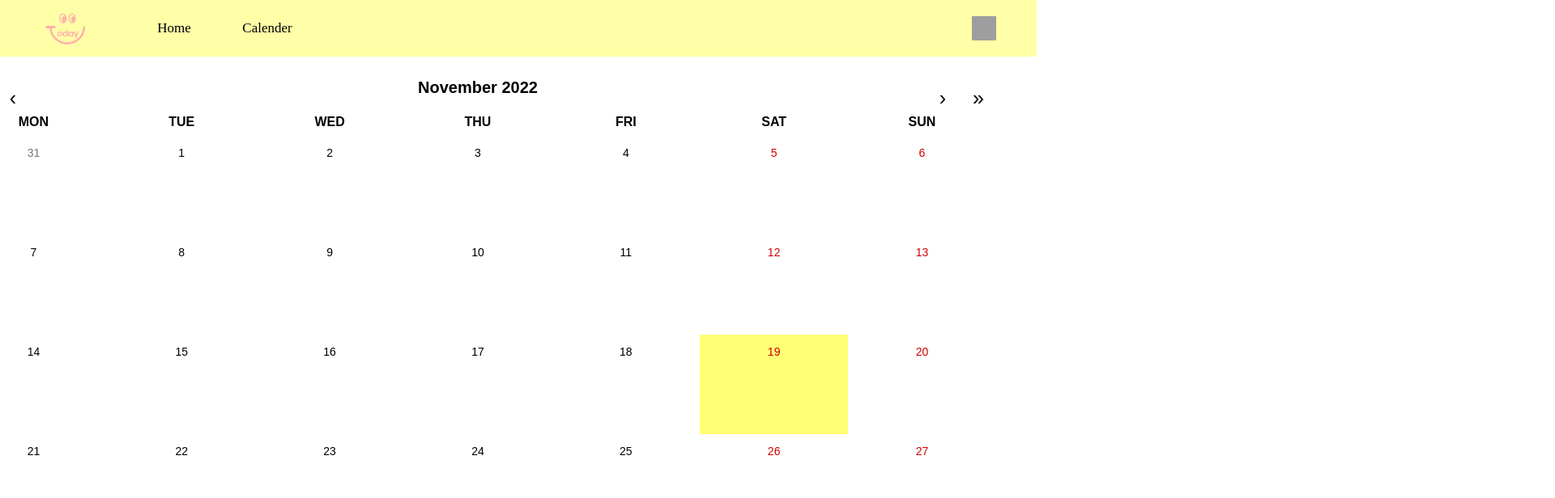
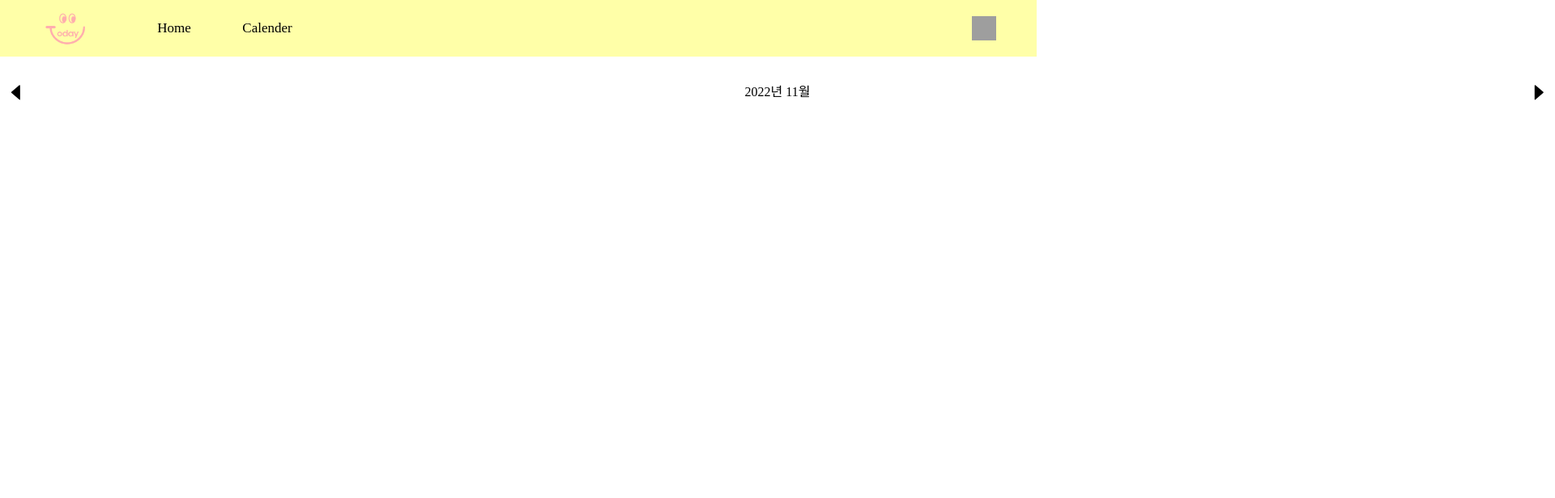
Before and after one commit to kirong99/frontnewbie, a React (Create React App) app: page /Calendar in a window 1280 px wide. Shown: the top 616 px of the page at 81% size, 1920 px wide, since content can reach past the window. Built offline with nearby package versions, Linux system fonts and the light colour scheme; grey boxes are pictures that could not be loaded; a web font is replaced by a local one.

Commit message:
2022.10.06 캘린더 헤더

```diff
--- a/package.json
+++ b/package.json
@@ -8,12 +8,14 @@
     "@testing-library/react": "^13.4.0",
     "@testing-library/user-event": "^13.5.0",
     "axios": "^1.0.0",
+    "date-fns": "^2.29.3",
     "express": "^4.18.1",
     "mysql": "^2.18.1",
     "react": "^18.2.0",
     "react-calendar": "^3.9.0",
     "react-dom": "^18.2.0",
     "react-hook-form": "^7.36.0",
+    "react-icons": "^4.4.0",
     "react-router-dom": "^6.4.1",
     "react-scripts": "5.0.1",
     "sass": "^1.54.9",
--- a/src/App.js
+++ b/src/App.js
@@ -3,7 +3,7 @@ import Header from './Main/header.js';
 import Todo from './Main/Todo.js';
 import Join from './Login/Join.js';
 import Login from './Login/Login.js';
-import Calendar from './Main/Calendar.js';
+import Calendar from './Main/Calendar/Calendar';
 import { Routes, Route } from 'react-router-dom';
 import './App.css';
 import './main.css';
--- a/src/Main/Calendar.css
+++ /dev/null
@@ -1,144 +0,0 @@
-*{text-decoration: none;}
-
-.react-calendar {
-    width: 1820px;
-    max-width: 100%;
-    background: white;
-    border: 1px solid #a0a096;
-    font-family: Arial, Helvetica, sans-serif;
-    line-height: 1.125em;
-    border: none;
-    position: relative;
-    right: 50px
-  }
-  .react-calendar--doubleView {
-    width: 700px;
-  }
-  .react-calendar--doubleView .react-calendar__viewContainer {
-    display: flex;
-    margin: -0.5em;
-  }
-  .react-calendar--doubleView .react-calendar__viewContainer > * {
-    width: 50%;
-    margin: 0.5em;
-  }
-  .react-calendar,
-  .react-calendar *,
-  .react-calendar *:before,
-  .react-calendar *:after {
-    -moz-box-sizing: border-box;
-    -webkit-box-sizing: border-box;
-    box-sizing: border-box;
-  }
-  .react-calendar__navigation__label__labelText{
-    position: relative;
-    bottom: 15px;
-    font-size: 20px;
-    font-weight: 700;
-  }
-  .react-calendar button {
-    margin: 0;
-    border: 0;
-    outline: none;
-    height: 123px;
-  }
-  .react-calendar button:enabled:hover {
-    cursor: pointer;
-  }
-  .react-calendar__navigation {
-    display: flex;
-    height: 44px;
-    margin-bottom: 20px
-  }
-  .react-calendar__navigation button {
-    min-width: 44px;
-    background: none;
-    font-size: 25px;
-    position: relative;
-    bottom: 10px;
-  }
-  .react-calendar__navigation button:disabled {
-    background-color: #f0f0f0;
-  }
-  /* .react-calendar__navigation button:enabled:hover,
-  .react-calendar__navigation button:enabled:focus {
-    background-color: #e6e6e6;
-  } */
-  .react-calendar__month-view__weekdays {
-    text-align: center;
-    text-transform: uppercase;
-    font-weight: bold;
-    font-size: 16px;
-  }
-  .react-calendar__month-view__weekdays__weekday {
-    padding: 0.5em;
-  }
-  .react-calendar__month-view__weekNumbers .react-calendar__tile {
-    display: flex;
-    align-items: center;
-    justify-content: center;
-    font-size: 0.75em;
-    font-weight: bold;
-  }
-  .react-calendar__month-view__days__day--weekend {
-    color: #d10000;
-  }
-  .react-calendar__month-view__days__day--neighboringMonth {
-    color: #757575;
-  }
-  .react-calendar__year-view .react-calendar__tile,
-  .react-calendar__decade-view .react-calendar__tile,
-  .react-calendar__century-view .react-calendar__tile {
-    padding: 2em 0.5em;
-  }
-  .react-calendar__tile {
-    max-width: 100%;
-    padding: 10px 6.6667px;
-    background: none;
-    text-align: center;
-    line-height: 16px;
-  }
-  .react-calendar__tile abbr{
-    position: relative;
-    bottom: 40px;
-    font-weight: 500;
-    font-size: 14px;
-    text-decoration: none;
-  }
-  .react-calendar__tile:disabled {
-    background-color: #f0f0f0;
-  }
-  .react-calendar__tile:enabled:hover,
-  .react-calendar__tile:enabled:focus {
-    background-color: #ffaeae;
-  }
-  .react-calendar__tile--now {
-    background: #ffff76;
-  }
-  .react-calendar__tile--now:enabled:hover,
-  .react-calendar__tile--now:enabled:focus {
-    background: #ffffa9;
-  }
-  .react-calendar__tile--hasActive {
-    background: #76baff;
-  }
-  .react-calendar__tile--hasActive:enabled:hover,
-  .react-calendar__tile--hasActive:enabled:focus {
-    background: #a9d4ff;
-  }
-  .react-calendar__tile--active,
-  .react-calendar__tile--active:enabled:hover,
-  .react-calendar__tile--active:enabled:focus {
-    background: #ffaeae;
-    color: #000;
-  }
-  .react-calendar--selectRange .react-calendar__tile--hover {
-    background-color: #e6e6e6;
-  }
-
-    .add{
-      width: 100px;
-      height: 100px;
-      background-color: #ccc;
-      border-radius: 16px;
-    }
--- a/src/Main/Calendar.js
+++ /dev/null
@@ -1,16 +0,0 @@
-import React, { useState } from "react";
-import Calendar from "react-calendar";
-import './Calendar.css';
-
-function MyCalendar(){
-    const [value, onChange] = useState(new Date());
-
-    return(
-        <div>
-            <Calendar onChange={onChange} value={value} />
-            <div></div>
-        </div>
-    )
-}
-
-export default Calendar;
--- /dev/null
+++ b/src/Main/Calendar/Calendar.css
@@ -0,0 +1,9 @@
+.cal-header{width: 1920px;}
+.cal-header .header-cont{display: flex;justify-content: space-between;margin-top: 30px;}
+.cal-header .header-cont .prev, .cal-header .header-cont .next{flex-grow: 1;}
+.cal-header .header-cont .month{flex-grow: 2;text-align: center;}
+.cal-header .header-cont .prev{text-align: left;}
+.cal-header .header-cont .next{text-align: right;}
+.btn{background-color: #fff;border: none;}
+.btn:hover{background-color: #ccc;}
+.btn .icon{width: 2em;height: 2em;}
--- /dev/null
+++ b/src/Main/Calendar/Calendar.js
@@ -0,0 +1,52 @@
+import React, { useState } from "react";
+import { AiFillCaretRight,AiFillCaretLeft } from 'react-icons/ai';
+import { format, addMonths, subMonths } from 'date-fns';
+import '../Calendar/Calendar.css';
+//날짜 함수 집합 라이브러리 - date-fns 설치
+//아이콘 라이브러리 - react-icons 설치
+
+const CalendarHeader = ({currentMonth, prevMonth,nextMonth}) => {
+    return(
+        <div className='header-cont'>
+            <div className='prev'>
+                <button className="btn"><AiFillCaretLeft className="icon" /></button>
+            </div>
+            <div className='month'>
+                <span>{format(currentMonth, 'yyyy')}년 {format(currentMonth, 'M')}월</span>
+            </div>
+            <div className='next'>
+                <button className="btn"><AiFillCaretRight className="icon" /></button>
+            </div>
+        </div>
+    );
+};
+
+function Calendar(){
+    const [currentMonth, setCurrentMonth] = useState(new Date());
+    const [selectedDate, setSelectedDate] = useState(new Date());
+// 오늘의 날짜를 가져오는 것 --> new Date();
+
+    const prevMonth = () => {
+        setCurrentMonth(subMonths(currentMonth, 1));
+    }
+
+    const nextMonth = () => {
+        setCurrentMonth(addMonths(currentMonth, 1));
+    }
+
+    return(
+        <div className="Calendar">
+            <div className="cal-header">
+                <CalendarHeader
+                    currentMonth={currentMonth}
+                    prevMonth={prevMonth}
+                    nextMonth={nextMonth}
+                />
+            </div>
+            <div className="days"></div>
+            <div className="body"></div>
+        </div>
+    )
+}
+
+export default Calendar;
```
Also changed, not shown: 1 other file (tests, documents, lock files or other folders).
